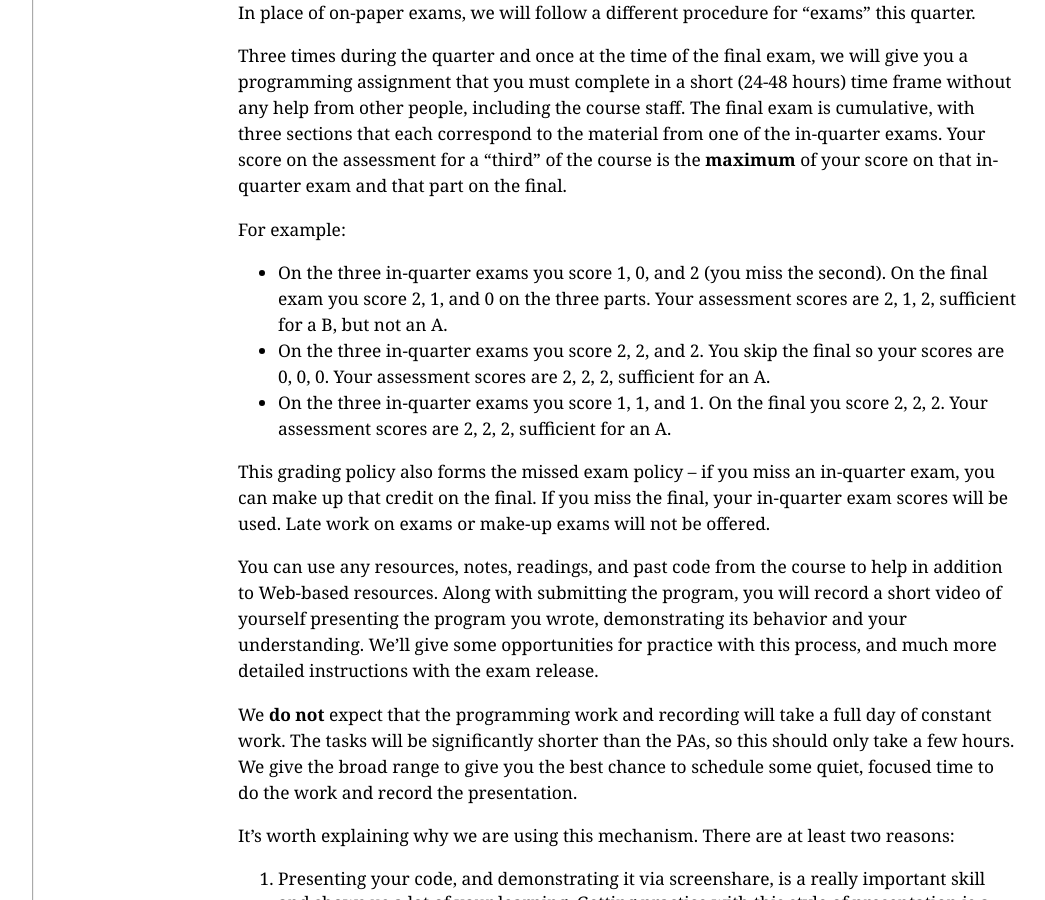
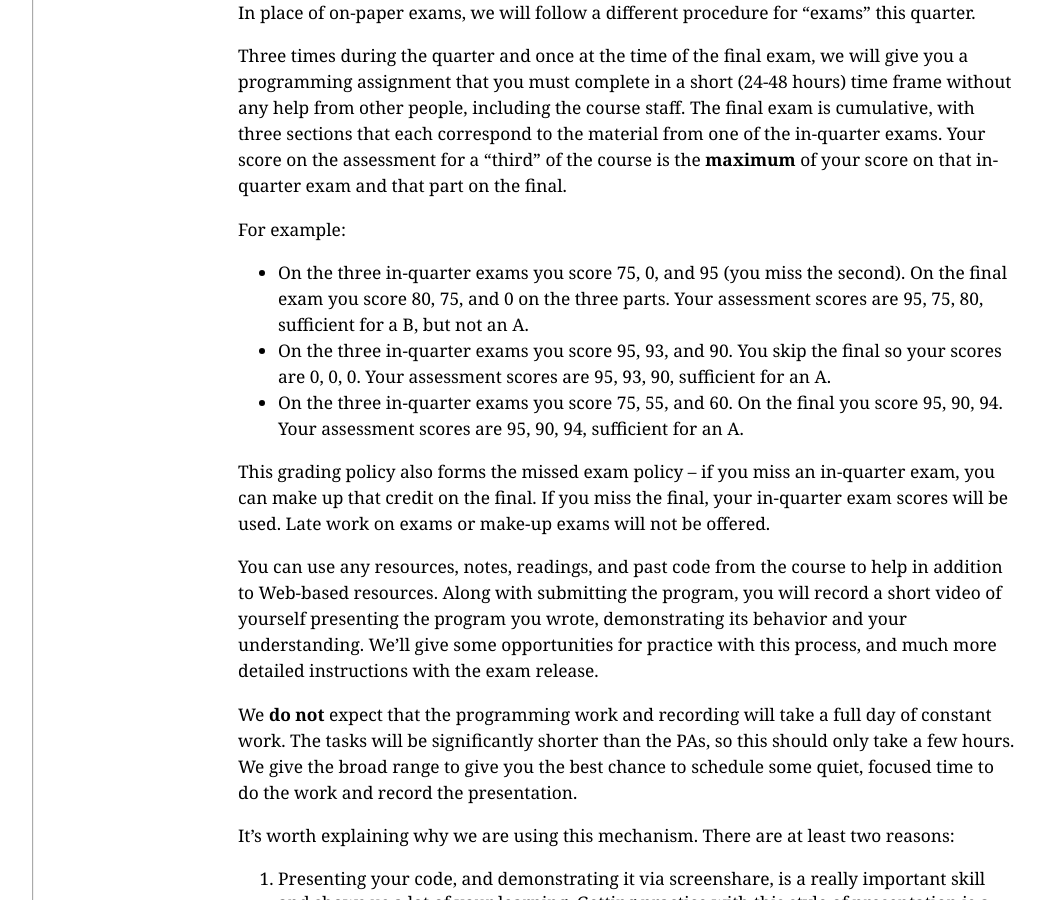
Before and after one commit to ucsd-cse11-w22/ucsd-cse11-w22.github.io, a Jekyll site: the page built from syllabus.md, in a window 1280 px wide and 900 px high, scrolled down 2353 px. Shown: the whole window, without its empty margins (56-1101 px from the left). Built offline with Jekyll 4.4.1, drawn with Linux system fonts in a browser that asks for light colours.

Commit message:
Update syllabus.md

```diff
--- a/syllabus.md
+++ b/syllabus.md
@@ -117,17 +117,14 @@ and that part on the final.
 
 For example:
 
-- On the three in-quarter exams you score 1, 0, and 2 (you miss the second). On
-the final exam you score 2, 1, and 0 on the three parts. Your assessment scores
-are 2, 1, 2, sufficient for a B, but not an A.
-- On the three in-quarter exams you score 2, 2, and 2. You skip the final so
-your scores are 0, 0, 0. Your assessment scores are 2, 2, 2, sufficient for an
+- On the three in-quarter exams you score 75, 0, and 95 (you miss the second). On
+the final exam you score 80, 75, and 0 on the three parts. Your assessment scores
+are 95, 75, 80, sufficient for a B, but not an A.
+- On the three in-quarter exams you score 95, 93, and 90. You skip the final so
+your scores are 0, 0, 0. Your assessment scores are 95, 93, 90, sufficient for an
 A.
-- On the three in-quarter exams you score 1, 1, and 1. On the final you score 2,
-2, 2. Your assessment scores are 2, 2, 2, sufficient for an A.
-
-
-
+- On the three in-quarter exams you score 75, 55, and 60. On the final you score 95,
+90, 94. Your assessment scores are 95, 90, 94, sufficient for an A.
 
 This grading policy also forms the missed exam policy – if you miss an
 in-quarter exam, you can make up that credit on the final. If you miss the
```
